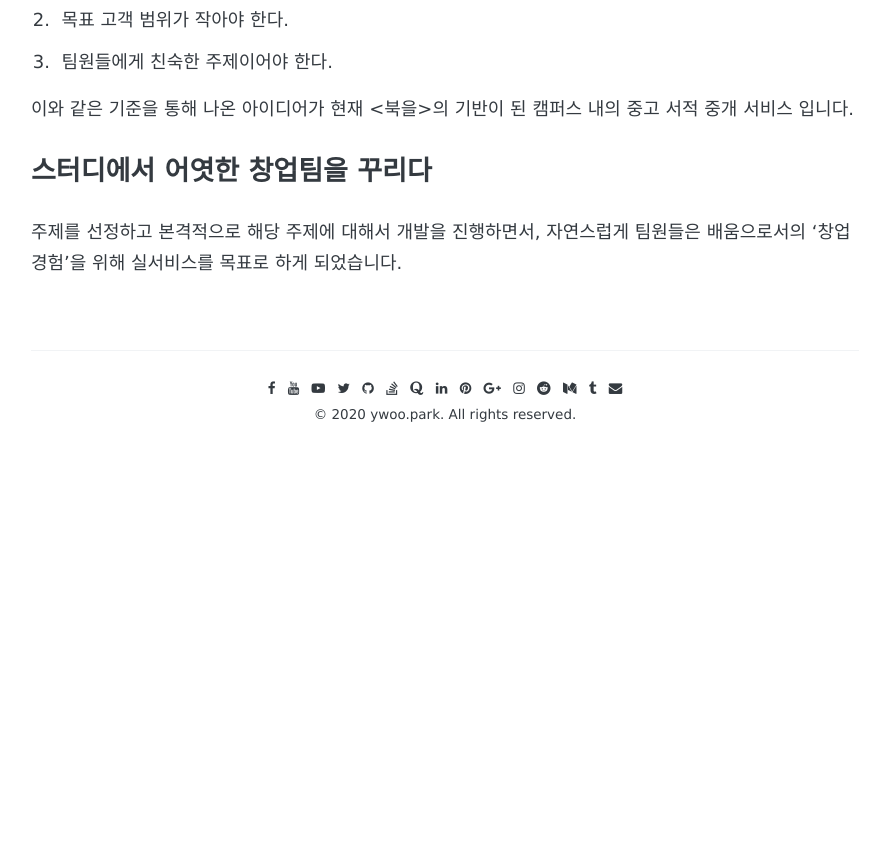
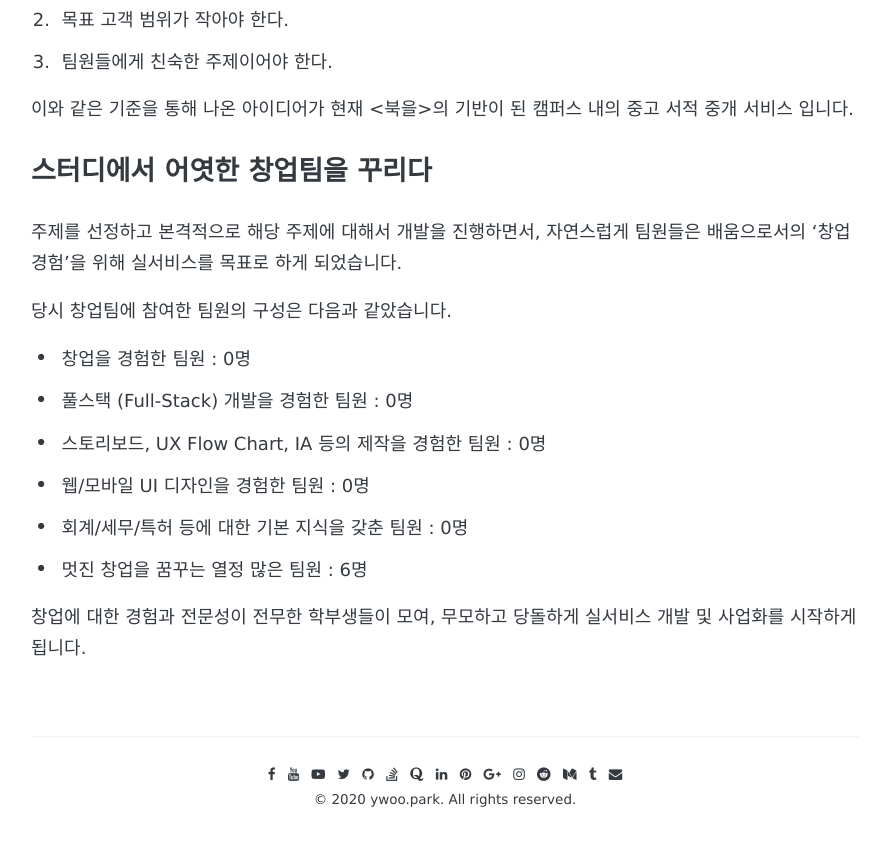
Before and after one commit to ywoo-park/ywoo21.github.io, a Jekyll site: the page built from _posts/2020-03-23-post.md, in a window 1280 px wide and 900 px high, scrolled down 2303 px. Shown: the top 846 px of the window, without its empty margins (195-1081 px from the left). Built offline with Jekyll 4.4.1, drawn with Linux system fonts in a browser that asks for light colours; some web fonts are replaced; comment, search, counter and statistics services are not loaded; before the commit the page ends 2818 px from its top, so only the background shows below that.

Commit message:
upload photo

```diff
--- a/_posts/2020-03-23-post.md
+++ b/_posts/2020-03-23-post.md
@@ -85,3 +85,20 @@ share: true
 ### 스터디에서 어엿한 창업팀을 꾸리다
 
 주제를 선정하고 본격적으로 해당 주제에 대해서 개발을 진행하면서, 자연스럽게 팀원들은 배움으로서의 '창업 경험'을 위해 실서비스를 목표로 하게 되었습니다.
+
+
+
+당시 창업팀에 참여한 팀원의 구성은 다음과 같았습니다.
+
+
+
+- 창업을 경험한 팀원 : 0명
+- 풀스택 (Full-Stack) 개발을 경험한 팀원 : 0명
+- 스토리보드, UX Flow Chart, IA 등의 제작을 경험한 팀원 : 0명
+- 웹/모바일 UI 디자인을 경험한 팀원 : 0명
+- 회계/세무/특허 등에 대한 기본 지식을 갖춘 팀원 : 0명
+- 멋진 창업을 꿈꾸는 열정 많은 팀원 : 6명
+
+
+
+창업에 대한 경험과 전문성이 전무한 학부생들이 모여, 무모하고 당돌하게 실서비스 개발 및 사업화를 시작하게 됩니다.
```
